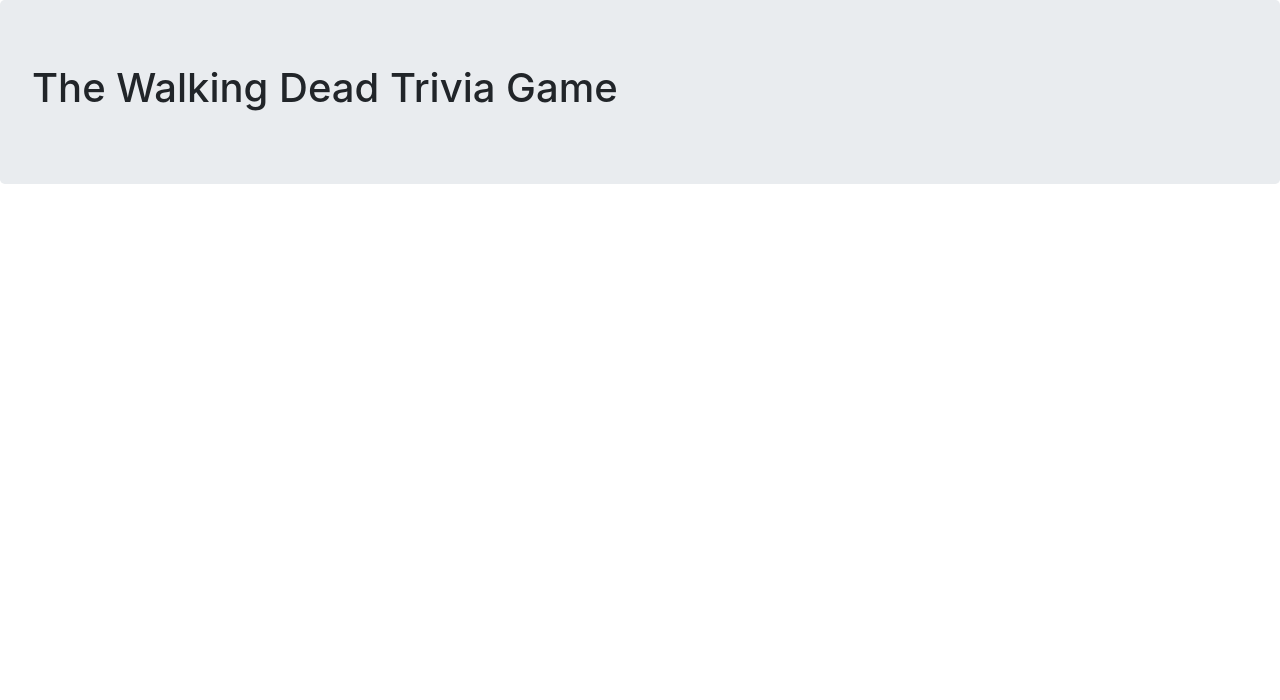
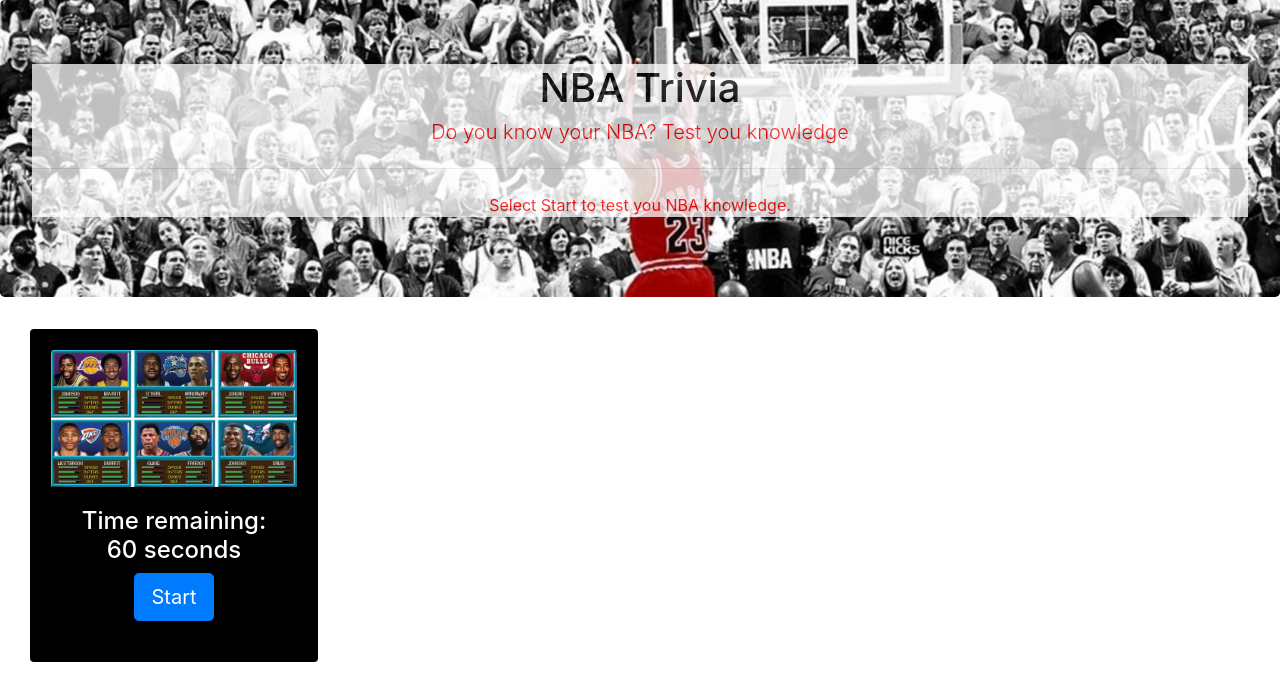
Before and after one commit to enelsonii/TriviaGame, a plain HTML site: page index.html in a window 1280 px wide. Drawn offline with nearby package versions, Linux system fonts and the light colour scheme.

Commit message:
Style page, added images.

```diff
--- a/assets/css/style.css
+++ b/assets/css/style.css
@@ -1,2 +1,36 @@
+* {
+    text-align: center;
+}
 #startGame {
-    cursor: pointer;}
+    cursor: pointer;
+}
+.jumbotron {
+    background-image: url("../Images/Last\ shot.jpg");
+    background-position: center;
+    background-repeat: no-repeat;
+    background-size: cover;
+}
+h1 {
+    color: black !important;
+    opacity: 1 !important;
+}
+.content {
+    background: white;
+    opacity: 0.75;
+    color: red;
+}
+
+.card {
+    background-color: black;
+    color: white;
+    padding: 20px;
+    margin-left: 30px;
+}
+.card1 {
+    background-color: white;
+    color: black;
+
+}
+label {
+    padding: 5px;
+}
--- a/index.html
+++ b/index.html
@@ -11,45 +11,35 @@
 </head>
 
 <body>
-    <div class="jumbotron" id="twd-jumbo">
-        <h1 id="heading">The Walking Dead Trivia Game</h1>
+    <div class="jumbotron">
+        <div class="content">
+            <h1 id="heading">NBA Trivia</h1>
+            <h3 class="lead">Do you know your NBA? Test you knowledge</h3>
+            <hr class="my-4">
+            <p> Select Start to test you NBA knowledge.</p>
+        </div>
     </div>
 
     <div class="row">
-        <div class="col-md-1">
+        <div class="col">
+            <div class="card" style="width: 18rem;">
+                <img class="card-img-top" src="assets/Images/nba-jam-team-history-franchise-duo-players.jpg" alt="Card image cap">
+                <div class="card-body">
+                    <!-- Time ad start button -->
+                    <h4 id="time-left">
+                        Time remaining: 60 seconds
+                    </h4>
+                    <div id="content"></div>
+                </div>
+            </div>
         </div>
 
-        <div class="col-md-10">
-            <div class="row">
-                <div class="col-md-4">
-                </div>
 
-                <div class="col-md-4 text-center">
-                    <div class="row">
-                        <div class="col-md-12">
-                            <div class="well">
-                                <!-- <h4 id="time-left">
-                                    Time remaining: 60 seconds
-                                </h4> -->
-                            </div>
-                        </div>
-                    </div>
-
-                    <div class="row">
-                        <div class="col-md-12">
-                            <!-- <div id="content">
-                            </div> -->
-                        </div>
-                    </div>
-                </div>
-
-                <div class="col-md-4">
-                </div>
-            </div>
-            <br>
-            <div class="row">
-                <div class="col-md-12">
-                    <!-- <div id="quiz">
+        <div class="col">
+            <!-- Game Stats  -->
+            <div class="card1">
+                <div class="card-body">
+                    <div id="quiz">
                         <form>
                             <div class="form-group">
                                 <div class="radio">
@@ -61,12 +51,9 @@
                             <br><br>
                             <div id="submit-div"></div>
                         </form>
-                    </div> -->
+                    </div>
                 </div>
             </div>
-        </div>
-
-        <div class="col-md-1">
         </div>
     </div>
     <script src="assets/javascript/app.js"></script>
```
Also changed, not shown: assets/Images/Jordan .jpg (added), assets/Images/Last shot.jpg (added), assets/Images/nba-jam-team-history-franchise-duo-players.jpg (added), 3 other files.
